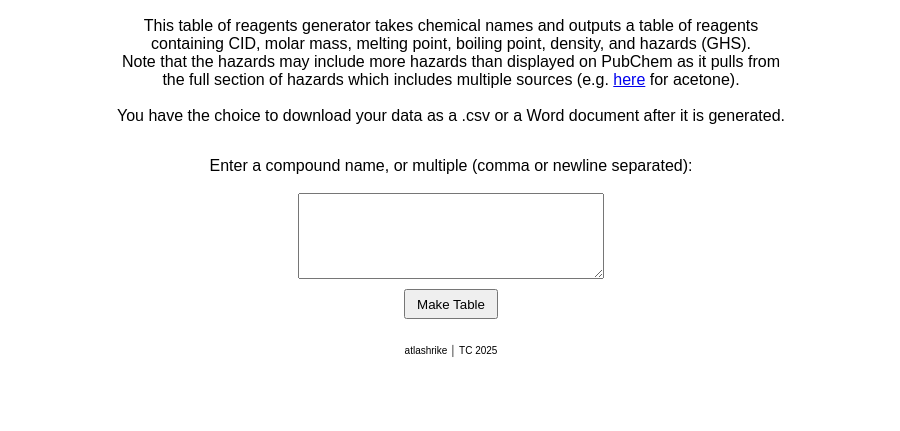
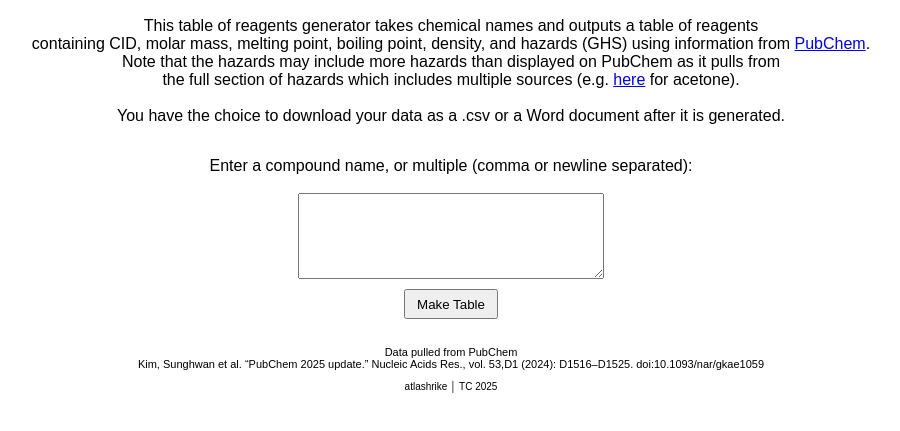
Before and after one commit to atlashrike/reagent-tabling, a plain HTML site: page index.html in a window 1280 px wide. Shown: the part 105-536 px from the top of the page, without its empty margins (189-1089 px from the left). Drawn offline with Linux system fonts and the light colour scheme.

Commit message:
Update index.html

```diff
--- a/index.html
+++ b/index.html
@@ -70,7 +70,7 @@
 <h2>Table of Reagents Generator</h2>
 <p>This table of reagents generator takes chemical names and
 outputs a table of reagents<br> containing CID, molar mass, melting point, boiling point,
-density, and hazards (GHS).<br> Note that the hazards may include more hazards than displayed on PubChem as it pulls from <br>
+density, and hazards (GHS) using information from <a href="https://pubchem.ncbi.nlm.nih.gov">PubChem</a>.<br> Note that the hazards may include more hazards than displayed on PubChem as it pulls from <br>
 the full section of hazards which includes multiple sources (e.g. <a href="https://pubchem.ncbi.nlm.nih.gov/compound/Acetone#section=GHS-Classification&fullscreen=true">here</a> for acetone).
 <br><br> You have the choice to download your data as a .csv or a Word document after it is generated.
 </p>
@@ -92,6 +92,8 @@ the full section of hazards which includes multiple sources (e.g. <a href="https
 <div id="errorMessage" class="error" style="display:none;"></div>
 <div id="results"></div>
 
+<p style="font-size: 11px;"> Data pulled from PubChem<br>
+Kim, Sunghwan et al. “PubChem 2025 update.” Nucleic Acids Res., vol. 53,D1 (2024): D1516–D1525. doi:10.1093/nar/gkae1059</p>
 <p style="font-size: 10px;"> atlashrike │ TC 2025 </p>
 
 <script>
```
